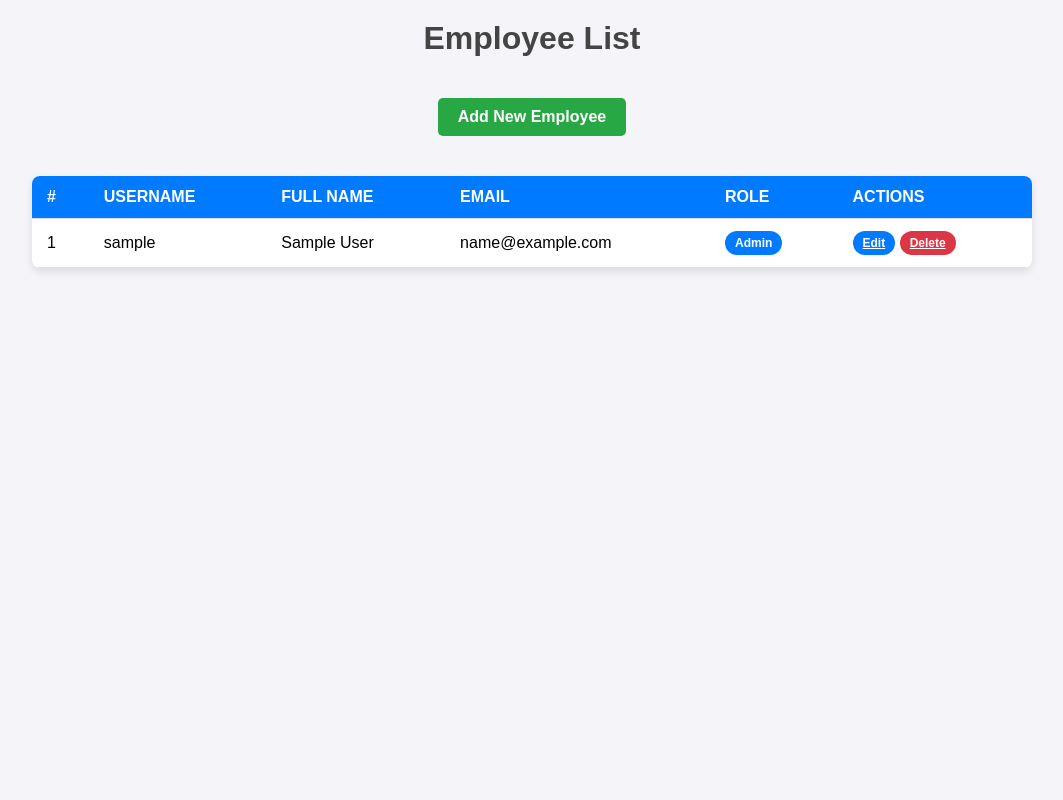
After one commit to JuanjoAraujo2003/Proyecto-Core-MVC, a Django app: page /employees/ in a window 1280 px wide. The commit adds this page. Shown: the whole page, without its empty margins (108-1171 px from the left). Run offline with Django 4.2, Linux system fonts and the light colour scheme; tables that the repository leaves empty hold one stand-in row (values such as "Sample post").

Commit message:
.\Adicion de nueva funcionalidad

```diff
--- /dev/null
+++ b/task_manager/templates/employees_list.html
@@ -0,0 +1,143 @@
+<!DOCTYPE html>
+<html lang="en">
+<head>
+    <meta charset="UTF-8">
+    <meta name="viewport" content="width=device-width, initial-scale=1.0">
+    <title>Employee List</title>
+    <style>
+        body {
+            font-family: Arial, sans-serif;
+            background: #f4f4f9;
+            margin: 0;
+            padding: 0;
+            display: flex;
+            flex-direction: column;
+            align-items: center;
+            min-height: 100vh;
+        }
+
+        h1 {
+            margin-top: 20px;
+            color: #444;
+            text-align: center;
+        }
+
+        .container {
+            width: 90%;
+            max-width: 1000px;
+            margin: 20px auto;
+            background: #fff;
+            border-radius: 8px;
+            box-shadow: 0 4px 8px rgba(0, 0, 0, 0.1);
+            overflow: hidden;
+        }
+
+        table {
+            width: 100%;
+            border-collapse: collapse;
+        }
+
+        th, td {
+            text-align: left;
+            padding: 12px 15px;
+            border-bottom: 1px solid #ddd;
+        }
+
+        th {
+            background: #007bff;
+            color: #fff;
+            text-transform: uppercase;
+        }
+
+        tr:hover {
+            background: #f1f1f1;
+        }
+
+        .role-badge {
+            padding: 5px 10px;
+            border-radius: 12px;
+            font-size: 12px;
+            color: #fff;
+            font-weight: bold;
+            text-align: center;
+            display: inline-block;
+        }
+
+        .admin {
+            background-color: #007bff;
+        }
+
+        .worker {
+            background-color: #28a745;
+        }
+
+        .add-employee {
+            display: inline-block;
+            margin: 20px 0;
+            padding: 10px 20px;
+            background: #28a745;
+            color: #fff;
+            text-decoration: none;
+            font-weight: bold;
+            border-radius: 5px;
+            text-align: center;
+        }
+
+        .add-employee:hover {
+            background: #218838;
+        }
+
+        .empty-message {
+            text-align: center;
+            padding: 20px;
+            color: #888;
+        }
+    </style>
+</head>
+<body>
+    <h1>Employee List</h1>
+    <a href="{% url 'create_employee' %}" class="add-employee">Add New Employee</a>
+
+    <div class="container">
+        {% if employees %}
+            <table>
+                <thead>
+                    <tr>
+                        <th>#</th>
+                        <th>Username</th>
+                        <th>Full Name</th>
+                        <th>Email</th>
+                        <th>Role</th>
+                        <th>Actions</th>
+                    </tr>
+                </thead>
+                <tbody>
+                    {% for employee in employees %}
+                        <tr>
+                            <td>{{ forloop.counter }}</td>
+                            <td>{{ employee.username }}</td>
+                            <td>{{ employee.first_name }} {{ employee.last_name }}</td>
+                            <td>{{ employee.email }}</td>
+                            <td>
+                                {% if employee.is_admin %}
+                                    <span class="role-badge admin">Admin</span>
+                                {% elif employee.is_worker %}
+                                    <span class="role-badge worker">Worker</span>
+                                {% endif %}
+                            </td>
+                            <td>
+                                <a href="{% url 'employee_edit' employee.id %}" class="role-badge admin">Edit</a>
+                                <a href="{% url 'employee_delete' employee.id %}" class="role-badge worker" style="background-color: #dc3545;">Delete</a>
+                            </td>
+                        </tr>
+                    {% endfor %}
+                </tbody>
+            </table>
+        {% else %}
+            <div class="empty-message">
+                <p>No employees found. Click <a href="{% url 'create_employee' %}" style="color: #007bff; text-decoration: none;">here</a> to add one.</p>
+            </div>
+        {% endif %}
+    </div>
+</body>
+</html>
--- a/task_manager/templates/project_list.html
+++ b/task_manager/templates/project_list.html
@@ -16,5 +16,9 @@
     <form method="post" action="{% url 'logout' %}"> {% csrf_token %}
         <button>Logout</button>
     </form>
+
+    <form method="post" action="{% url 'create_employee' %}"> {% csrf_token %}
+        <button>Create Employee</button>
+    </form>
 </body>
 </html>
--- a/task_manager/urls.py
+++ b/task_manager/urls.py
@@ -9,6 +9,10 @@ urlpatterns = [
     path('projects/create/', views.project_create, name='project_create'),
     path('projects/<int:project_id>/tasks/create/', views.task_create, name='task_create'),
     path('projects/<int:project_id>/tasks/', views.task_list, name='task_list'),
+    path('employees/create/', views.create_employee, name='create_employee'),
+    path('employees/', views.list_employees, name='list_employees'),
+    path('employees/<int:employee_id>/', views.delete_employees, name='employee_delete'),
+    path('employees/<int:employee_id>/edit/', views.edit_employee, name='employee_edit'),
     path('login/', auth_views.LoginView.as_view(template_name='login.html'), name='login'),
     path('logout/', auth_views.LogoutView.as_view(next_page='/'), name='logout'),
 ]
--- a/task_manager/views.py
+++ b/task_manager/views.py
@@ -1,6 +1,6 @@
-from django.shortcuts import render, get_object_or_404
-from .models import Project, Task
-from .forms import ProjectForm, TaskForm
+from django.shortcuts import render, get_object_or_404, redirect
+from .models import Project, Task, User
+from .forms import ProjectForm, TaskForm, EmployeeForm
 from django.contrib.auth.decorators import login_required
 from django.contrib.auth import login, authenticate
 
@@ -46,3 +46,35 @@ def task_create(request, project_id):
     else:
         form = TaskForm()
     return render(request, 'task_form.html', {'form': form, 'project': project})
+
+def create_employee(request):
+    if request.method == 'POST':
+        form = EmployeeForm(request.POST)
+        if form.is_valid():
+            user = form.save(commit=False)
+            user.is_worker = True
+            user.save()
+            return redirect('list_employees')
+    else:
+        form = EmployeeForm()
+    return render(request, 'employees.html', {'form': form})
+
+def list_employees(request):
+    employees = User.objects.filter(is_worker=True)
+    return render(request, 'employees_list.html', {'employees': employees})
+
+def delete_employees(request, employee_id):
+    employees = User.objects.filter(is_worker=True, id=employee_id)
+    employees.delete()
+    return redirect('list_employees')
+
+def edit_employee(request, employee_id):
+    employee = get_object_or_404(User, id=employee_id)
+    if request.method == 'POST':
+        form = EmployeeForm(request.POST, instance=employee)
+        if form.is_valid():
+            form.save()
+            return redirect('list_employees')
+    else:
+        form = EmployeeForm(instance=employee)
+    return render(request, 'edit_employee.html', {'form': form})
```
Also changed, not shown: task_manager/forms.py (+9 -1 lines), task_manager/templates/edit_employee.html (added, +107 -0 lines), task_manager/templates/employees.html (added, +105 -0 lines).
